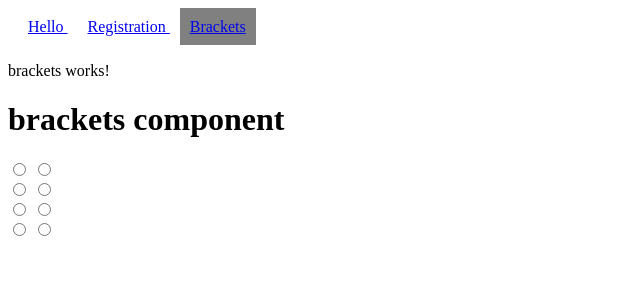
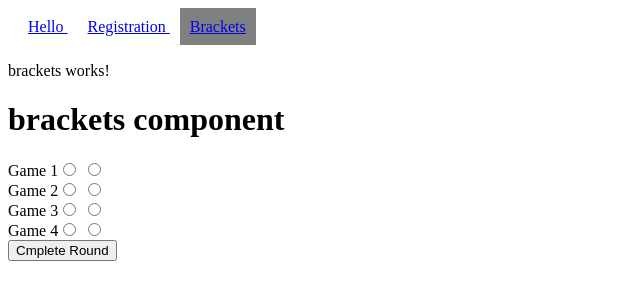
Before and after one commit to sivanathp/project2, an Angular app: page /brackets in a window 1280 px wide. Shown: the top 300 px of the page, without its empty margins (0-640 px from the left). Built offline with nearby package versions, Linux system fonts and the light colour scheme.

Commit message:
updated round 1

```diff
--- a/src/app/app/tournament/brackets/brackets.component.html
+++ b/src/app/app/tournament/brackets/brackets.component.html
@@ -1,22 +1,32 @@
 <p>brackets works!</p>
 <h1> brackets component </h1>
 <div >
-
+    <Label>Game 1</Label>
     <input type="radio" name="game1" value=game1.player1>{{game1.player1}}
     <input type="radio" name="game1" value=game1.player2>{{game1.player2}}
+    <br>
 </div>
 <div >
-
+    <Label>Game 2</Label>
     <input type="radio" name="game2" value={{game2.player1}}>{{game2.player1}}
     <input type="radio" name="game2" value={{game2.player2}}>{{game2.player2}}
+    <br>
 </div>
 <div >
-
+    <Label>Game 3</Label>
     <input type="radio" name="game3" value={{game3.player1}}>{{game3.player1}}
     <input type="radio" name="game3" value={{game3.player1}}>{{game3.player2}}
+    <br>
 </div>
 <div >
-
+    <Label>Game 4</Label>
     <input type="radio" name="game4" value={{game4.player1}}>{{game4.player1}}
     <input type="radio" name="game4" value={{game4.player1}}>{{game4.player2}}
+    <br>
 </div>
+
+<div>
+    <button (click)="registerContestants()">Cmplete Round </button>
+    <div *ngIf="message">
+  <Label>{{message}}</Label>
+</div>
```
